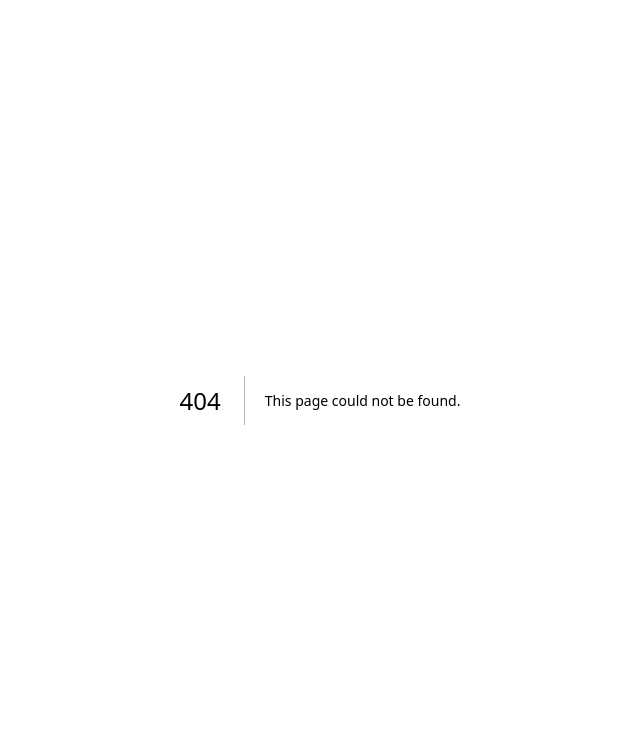
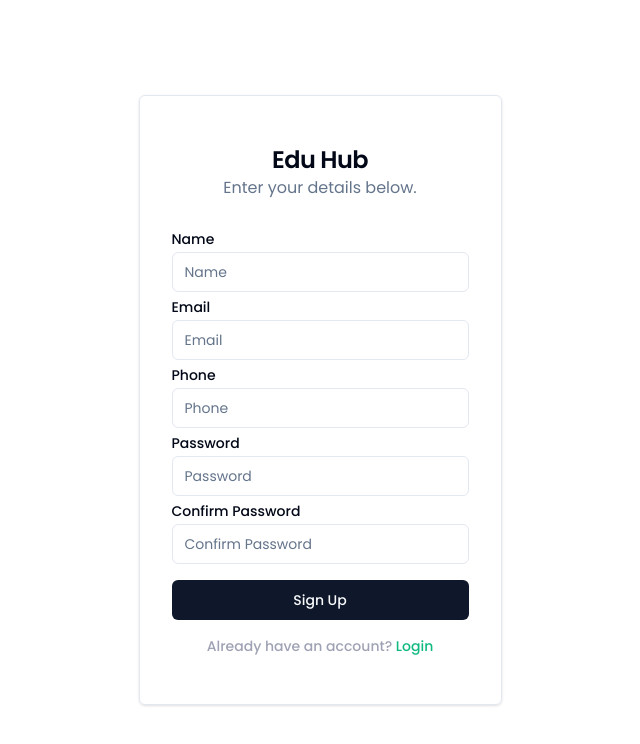
Before and after one commit to Codedwells/edu-hub, a Next.js app in the folder client/: page /flow/new in a window 1280 px wide. Before the commit this address had no page. Shown: the top 744 px of the page, without its empty margins (320-960 px from the left). Built offline with nearby package versions, Linux system fonts and the light colour scheme.

Commit message:
New: Added login and signup

```diff
--- a/client/package.json
+++ b/client/package.json
@@ -10,6 +10,7 @@
   },
   "dependencies": {
     "@radix-ui/react-dropdown-menu": "^2.0.6",
+    "@radix-ui/react-label": "^2.0.2",
     "@radix-ui/react-slot": "^1.0.2",
     "@types/node": "20.6.2",
     "@types/react": "18.2.22",
@@ -24,7 +25,9 @@
     "prettier-plugin-tailwindcss": "^0.5.4",
     "react": "18.2.0",
     "react-dom": "18.2.0",
+    "react-hook-form": "^7.46.2",
     "react-icons": "^4.11.0",
+    "sonner": "^1.0.3",
     "tailwind-merge": "^1.14.0",
     "tailwindcss": "3.3.3",
     "tailwindcss-animate": "^1.0.7",
--- /dev/null
+++ b/client/src/app/(home)/feed/page.tsx
@@ -0,0 +1,62 @@
+import { LucidePackageSearch } from 'lucide-react'
+
+export default function Page() {
+	return (
+		<section className='mt-[5rem]'>
+			<div className='mx-auto flex max-w-[30rem] flex-col items-center justify-center  gap-2'>
+				<h3 className='scroll-m-20 text-2xl font-semibold tracking-tight'>
+					The Edu Feed
+				</h3>
+
+				<SeachBar />
+			</div>
+
+			<div className='mt-[1rem] flex w-full items-center justify-center border px-4'>
+				<p>Hello form the feed</p>
+			</div>
+		</section>
+	)
+}
+
+const SeachBar = () => {
+	return (
+		<form className='flex items-center'>
+			<label htmlFor='simple-search' className='sr-only'>
+				Search
+			</label>
+			<div className='relative w-full'>
+				<div className='pointer-events-none absolute inset-y-0 left-0 flex items-center pl-3'>
+					<LucidePackageSearch size={22} className='text-emerald-700' />
+				</div>
+				<input
+					type='text'
+					id='simple-search'
+					className='block w-full rounded-lg border border-gray-300 bg-gray-50 p-2.5 pl-10 text-sm text-gray-900 focus:border-emerald-500 focus:outline-none focus:ring-emerald-500  dark:border-gray-600 dark:bg-gray-700 dark:text-white dark:placeholder-gray-400 dark:focus:border-emerald-500 dark:focus:ring-emerald-500'
+					placeholder='Search branch name...'
+					required
+				/>
+			</div>
+			<button
+				type='submit'
+				className='ml-2 rounded-lg border border-emerald-700 bg-emerald-700 p-2.5 text-sm font-medium text-white hover:bg-emerald-800 focus:outline-none focus:ring-4 focus:ring-emerald-300 dark:bg-gray-600 dark:hover:bg-gray-700 dark:focus:ring-gray-800'
+			>
+				<svg
+					className='h-4 w-4'
+					aria-hidden='true'
+					xmlns='http://www.w3.org/2000/svg'
+					fill='none'
+					viewBox='0 0 20 20'
+				>
+					<path
+						stroke='currentColor'
+						stroke-linecap='round'
+						stroke-linejoin='round'
+						stroke-width='2'
+						d='m19 19-4-4m0-7A7 7 0 1 1 1 8a7 7 0 0 1 14 0Z'
+					/>
+				</svg>
+				<span className='sr-only'>Search</span>
+			</button>
+		</form>
+	)
+}
--- a/client/src/app/(home)/page.tsx
+++ b/client/src/app/(home)/page.tsx
@@ -8,10 +8,10 @@ import {
 	Card,
 	CardContent,
 	CardDescription,
-	CardFooter,
 	CardHeader,
 	CardTitle
 } from '@/components/ui/card'
+import Link from 'next/link'
 
 export default function Home() {
 	return (
@@ -189,9 +189,9 @@ const CallToAction = () => {
 				time of the day.The easiest way to learn.
 			</p>
 			<div className='items-center justify-center space-y-4 sm:flex sm:space-x-4 sm:space-y-0'>
-				<a
-					href='#'
-					className='inline-flex w-full items-center justify-center rounded-lg bg-gray-800 px-4 py-2.5 text-white hover:bg-gray-700 focus:outline-none focus:ring-4 focus:ring-gray-300 dark:bg-gray-700 dark:hover:bg-gray-600 dark:focus:ring-gray-700 sm:w-auto'
+				<Link
+					href='/flow/login'
+					className='inline-flex w-full items-center justify-center rounded-lg bg-emerald-700 border border-transparent px-4 py-2.5 text-white hover:bg-emerald-600 focus:outline-none focus:ring-4 focus:ring-gray-300 dark:bg-gray-700 dark:hover:bg-gray-600 dark:focus:ring-gray-700 dark:border-emerald-600 sm:w-auto'
 				>
 					<MdOutlineWhatshot size={35} />
 
@@ -201,7 +201,7 @@ const CallToAction = () => {
 							Get Started
 						</div>
 					</div>
-				</a>
+				</Link>
 			</div>
 		</div>
 	)
--- /dev/null
+++ b/client/src/app/flow/login/page.tsx
@@ -0,0 +1,11 @@
+import LoginForm from '@/components/forms/Login'
+
+const Page = () => {
+	return (
+		<section className='h-screen w-screen flex items-center justify-center'>
+			<LoginForm />
+		</section>
+	)
+}
+
+export default Page
--- /dev/null
+++ b/client/src/app/flow/new/page.tsx
@@ -0,0 +1,11 @@
+import SignUpForm from '@/components/forms/SignUp'
+
+const Page = () => {
+	return (
+		<section className='flex h-screen w-screen items-center justify-center'>
+			<SignUpForm />
+		</section>
+	)
+}
+
+export default Page
--- /dev/null
+++ b/client/src/components/forms/Login.tsx
@@ -0,0 +1,68 @@
+'use client'
+
+import Link from 'next/link'
+import { Label } from '../ui/label'
+import { Button } from '../ui/button'
+import { useForm } from 'react-hook-form'
+import { Input } from '@/components/ui/input'
+
+const LoginForm = () => {
+	const {
+		register,
+		handleSubmit,
+		formState: { errors }
+	} = useForm()
+
+	return (
+		<form className='rounded-md border px-8 py-[3rem] shadow dark:bg-gray-800 dark:border-gray-600'>
+			<div className='flex items-center justify-center'>
+				<Link
+					href='/'
+					className='scroll-m-20 text-center text-2xl font-semibold tracking-tight'
+				>
+					Edu Hub
+				</Link>
+			</div>
+
+			<p className='text-center text-base text-muted-foreground'>
+				Enter your login details below
+			</p>
+
+			<div className='mt-[2rem] flex flex-col space-y-2'>
+				<div className='grid w-full max-w-sm items-center gap-1.5'>
+					<Label htmlFor='email'>Email</Label>
+					<Input
+						type='email'
+						placeholder='Email'
+						{...register('email')}
+					/>
+				</div>
+
+				<div className='grid w-full max-w-sm items-center gap-1.5'>
+					<Label htmlFor='password'>Password</Label>
+					<Input
+						type='password'
+						placeholder='Password'
+						{...register('password')}
+					/>
+				</div>
+			</div>
+
+            <Button className='mt-4 w-full'>Sign In</Button>
+
+			<p className='mt-4 w-full pl-2 text-center text-sm font-[500] text-[#9FA2B4]'>
+				Don&apos;t have an account?{' '}
+				<Link
+					href={'/flow/new'}
+					className='text-emerald-500 hover:text-emerald-600 active:text-emerald-500'
+				>
+					{' '}
+					Sign up
+				</Link>
+			</p>
+
+		</form>
+	)
+}
+
+export default LoginForm
--- /dev/null
+++ b/client/src/components/forms/SignUp.tsx
@@ -0,0 +1,93 @@
+'use client'
+
+import { useForm } from 'react-hook-form'
+import { Input } from '@/components/ui/input'
+import { Label } from '../ui/label'
+import Link from 'next/link'
+import { Button } from '../ui/button'
+
+const SignUpForm = () => {
+	const {
+		register,
+		handleSubmit,
+		formState: { errors }
+	} = useForm()
+
+	return (
+		<form className='rounded-md border px-8 py-[3rem] shadow dark:bg-gray-800 dark:border-gray-600'>
+			<div className='flex items-center justify-center'>
+				<Link
+					href='/'
+					className='scroll-m-20 text-2xl font-semibold tracking-tight'
+				>
+					Edu Hub
+				</Link>
+			</div>
+
+			<p className='text-center text-base text-muted-foreground'>
+				Enter your details below.
+			</p>
+
+			<div className='mt-[2rem] flex flex-col space-y-2'>
+				<div className='grid w-full max-w-sm items-center gap-1.5'>
+					<Label htmlFor='name'>Name</Label>
+					<Input
+						type='text'
+						placeholder='Name'
+						{...register('name')}
+					/>
+				</div>
+
+				<div className='grid w-full max-w-sm items-center gap-1.5'>
+					<Label htmlFor='email'>Email</Label>
+					<Input
+						type='email'
+						placeholder='Email'
+						{...register('email')}
+					/>
+				</div>
+
+				<div className='grid w-full max-w-sm items-center gap-1.5'>
+					<Label htmlFor='phone'>Phone</Label>
+					<Input
+						type='phone'
+						placeholder='Phone'
+						{...register('phone')}
+					/>
+				</div>
+
+				<div className='grid w-full max-w-sm items-center gap-1.5'>
+					<Label htmlFor='password'>Password</Label>
+					<Input
+						type='password'
+						placeholder='Password'
+						{...register('password')}
+					/>
+				</div>
+
+				<div className='grid w-full max-w-sm items-center gap-1.5'>
+					<Label htmlFor='confirmPassword'>Confirm Password</Label>
+					<Input
+						type='text'
+						placeholder='Confirm Password'
+						{...register('confirmPassword')}
+					/>
+				</div>
+			</div>
+
+			<Button className='mt-4 w-full'>Sign Up</Button>
+
+			<p className='mt-4 text-center text-sm font-[500] text-[#9FA2B4]'>
+				Already have an account?{' '}
+				<Link
+					href={'/flow/login'}
+					className='capitalize text-emerald-500 hover:text-emerald-600 active:text-emerald-500'
+				>
+					Login
+				</Link>
+			</p>
+		</form>
+	)
+}
+
+export default SignUpForm
--- a/client/src/components/main-nav.tsx
+++ b/client/src/components/main-nav.tsx
@@ -16,18 +16,18 @@ const MainNav = ({ classNames }: { classNames?: string }) => {
 				</li>
 
 				<div className='flex items-center space-x-2'>
-					<li className='flex cursor-pointer items-center space-x-1 underline-offset-2 decoration-emerald-500  hover:underline active:opacity-70'>
+					<Link href="/feed" className='flex cursor-pointer items-center space-x-1 underline-offset-2 decoration-emerald-500  hover:underline active:opacity-70'>
 						<TbBrandFeedly />
 						<p className='text-sm'>Feeds</p>
-					</li>
+					</Link>
 
 					<li>
 						<ModeToggle />
 					</li>
 
-					<li className='rounded border p-2.5 hover:bg-emerald-50 dark:bg-[#020817] dark:hover:bg-gray-900 active:bg-white'>
+					<Link href={"/flow/login"} className='rounded border p-2.5 hover:bg-emerald-50 dark:bg-[#020817] dark:hover:bg-gray-900 active:bg-white'>
 						<FiLogIn className='cursor-pointer' />
-					</li>
+					</Link>
 				</div>
 			</ul>
 		</nav>
--- /dev/null
+++ b/client/src/components/ui/input.tsx
@@ -0,0 +1,25 @@
+import * as React from "react"
+
+import { cn } from "@/lib/utils"
+
+export interface InputProps
+  extends React.InputHTMLAttributes<HTMLInputElement> {}
+
+const Input = React.forwardRef<HTMLInputElement, InputProps>(
+  ({ className, type, ...props }, ref) => {
+    return (
+      <input
+        type={type}
+        className={cn(
+          "flex h-10 w-full rounded-md border border-slate-200 bg-white px-3 py-2 text-sm file:border-0 file:bg-transparent file:text-sm file:font-medium placeholder:text-slate-500  disabled:cursor-not-allowed disabled:opacity-50 focus:outline-none focus:border-emerald-500 dark:border-slate-800 dark:bg-slate-950  dark:placeholder:text-slate-400 dark:focus-visible:ring-slate-300",
+          className
+        )}
+        ref={ref}
+        {...props}
+      />
+    )
+  }
+)
+Input.displayName = "Input"
+
+export { Input }
--- /dev/null
+++ b/client/src/components/ui/label.tsx
@@ -0,0 +1,24 @@
+import * as React from "react"
+import * as LabelPrimitive from "@radix-ui/react-label"
+import { cva, type VariantProps } from "class-variance-authority"
+
+import { cn } from "@/lib/utils"
+
+const labelVariants = cva(
+  "text-sm font-medium leading-none peer-disabled:cursor-not-allowed peer-disabled:opacity-70"
+)
+
+const Label = React.forwardRef<
+  React.ElementRef<typeof LabelPrimitive.Root>,
+  React.ComponentPropsWithoutRef<typeof LabelPrimitive.Root> &
+    VariantProps<typeof labelVariants>
+>(({ className, ...props }, ref) => (
+  <LabelPrimitive.Root
+    ref={ref}
+    className={cn(labelVariants(), className)}
+    {...props}
+  />
+))
+Label.displayName = LabelPrimitive.Root.displayName
+
+export { Label }
```
Also changed, not shown: 1 other file (tests, documents, lock files or other folders).
